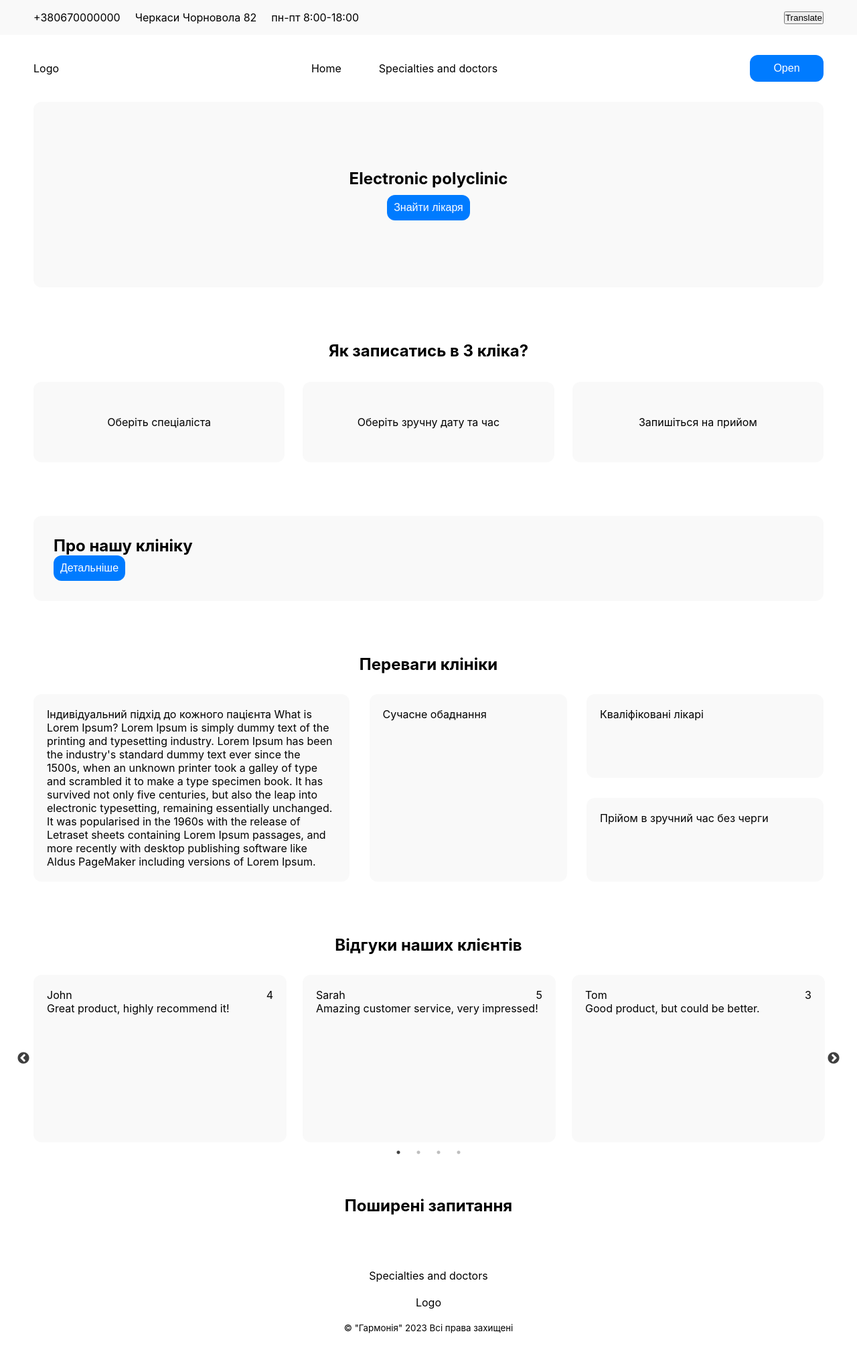
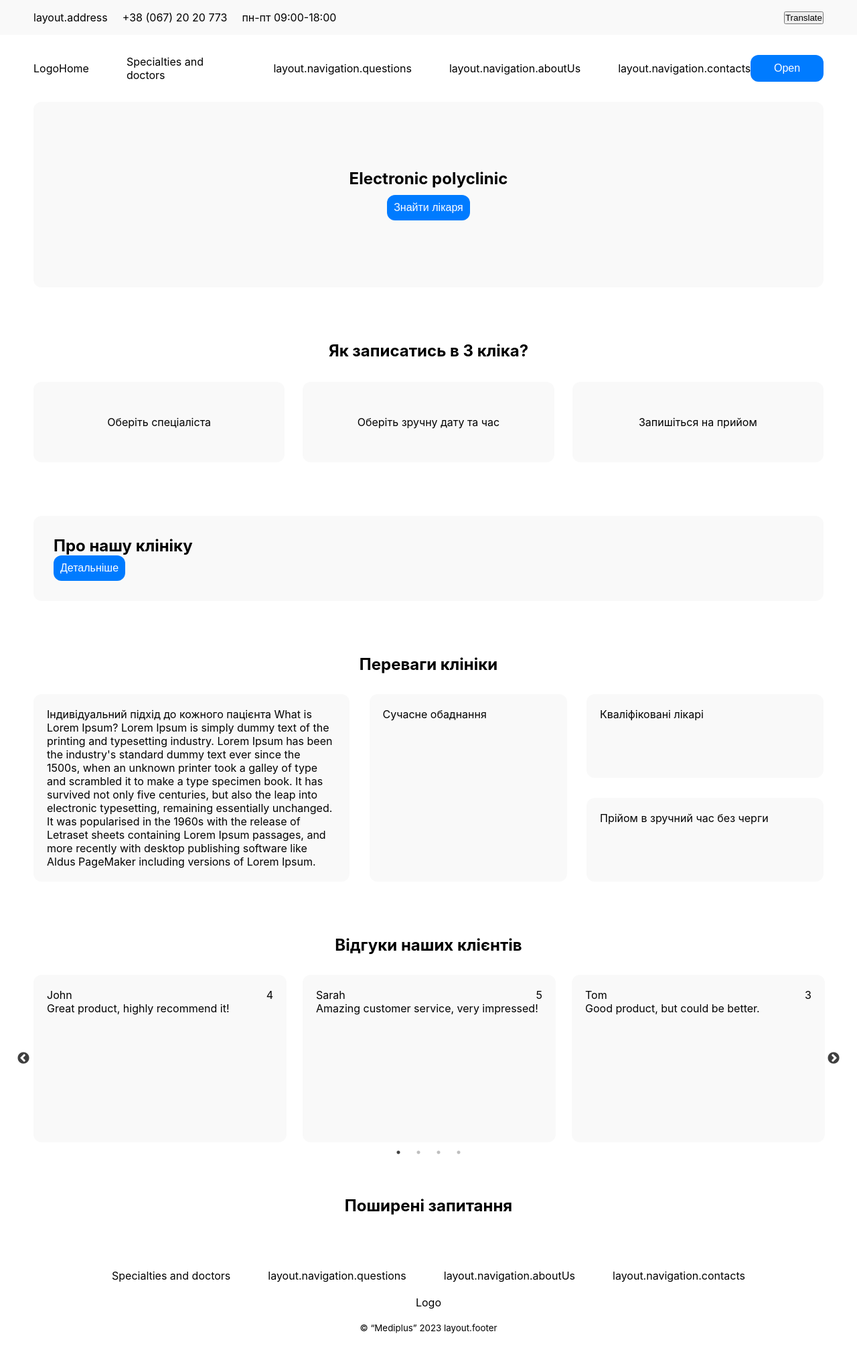
Before and after one commit to KononyukL/geekhub-electronic-clinic, a React (Create React App) app: page / in a window 1280 px wide. Shown: the whole page at 67% size. Built offline with nearby package versions, Linux system fonts and the light colour scheme; the HTML template or start-up script is replaced by a standard one.

Commit message:
redesign home page

```diff
--- a/src/routes/Layout/Footer/index.tsx
+++ b/src/routes/Layout/Footer/index.tsx
@@ -1,13 +1,15 @@
 import React from 'react';
 import Navigation from '../Navigation';
 import { ContainerFooter, Logo, SmallText } from './styled';
+import { useTranslation } from 'react-i18next';
 
 const Footer = () => {
+  const { t } = useTranslation();
   return (
     <ContainerFooter>
       <Navigation />
       <Logo>Logo</Logo>
-      <SmallText>© "Гармонія" 2023 Всі права захищені</SmallText>
+      <SmallText>© “Mediplus” 2023 {t('layout.footer')}</SmallText>
     </ContainerFooter>
   );
 };
--- a/src/routes/Layout/Header/index.tsx
+++ b/src/routes/Layout/Header/index.tsx
@@ -28,9 +28,9 @@ const Header = () => {
       <ContainerContacts>
         <StyledContentContainer>
           <ContactsWrap>
-            <Tel href="tel:+380670000000">+380670000000</Tel>
-            <ContactsInfo>Черкаси Чорновола 82</ContactsInfo>
-            <ContactsInfo>пн-пт 8:00-18:00</ContactsInfo>
+            <ContactsInfo>{t('layout.address')}</ContactsInfo>
+            <Tel href="tel:+380670000000">+38 (067) 20 20 773</Tel>
+            <ContactsInfo>пн-пт 09:00-18:00</ContactsInfo>
           </ContactsWrap>
           <button onClick={handleLangChange}>{t('buttons.translate')}</button>
         </StyledContentContainer>
--- a/src/routes/Layout/Navigation/config.ts
+++ b/src/routes/Layout/Navigation/config.ts
@@ -15,5 +15,17 @@ export const NAVIGATION_CONFIG = [
   {
     path: ROUTES.DOCTORS.PATH,
     name: 'layout.navigation.doctors'
+  },
+  {
+    path: ROUTES.DOCTORS.PATH,
+    name: 'layout.navigation.questions'
+  },
+  {
+    path: ROUTES.DOCTORS.PATH,
+    name: 'layout.navigation.aboutUs'
+  },
+  {
+    path: ROUTES.DOCTORS.PATH,
+    name: 'layout.navigation.contacts'
   }
 ] as INavigationConfig[];
```
